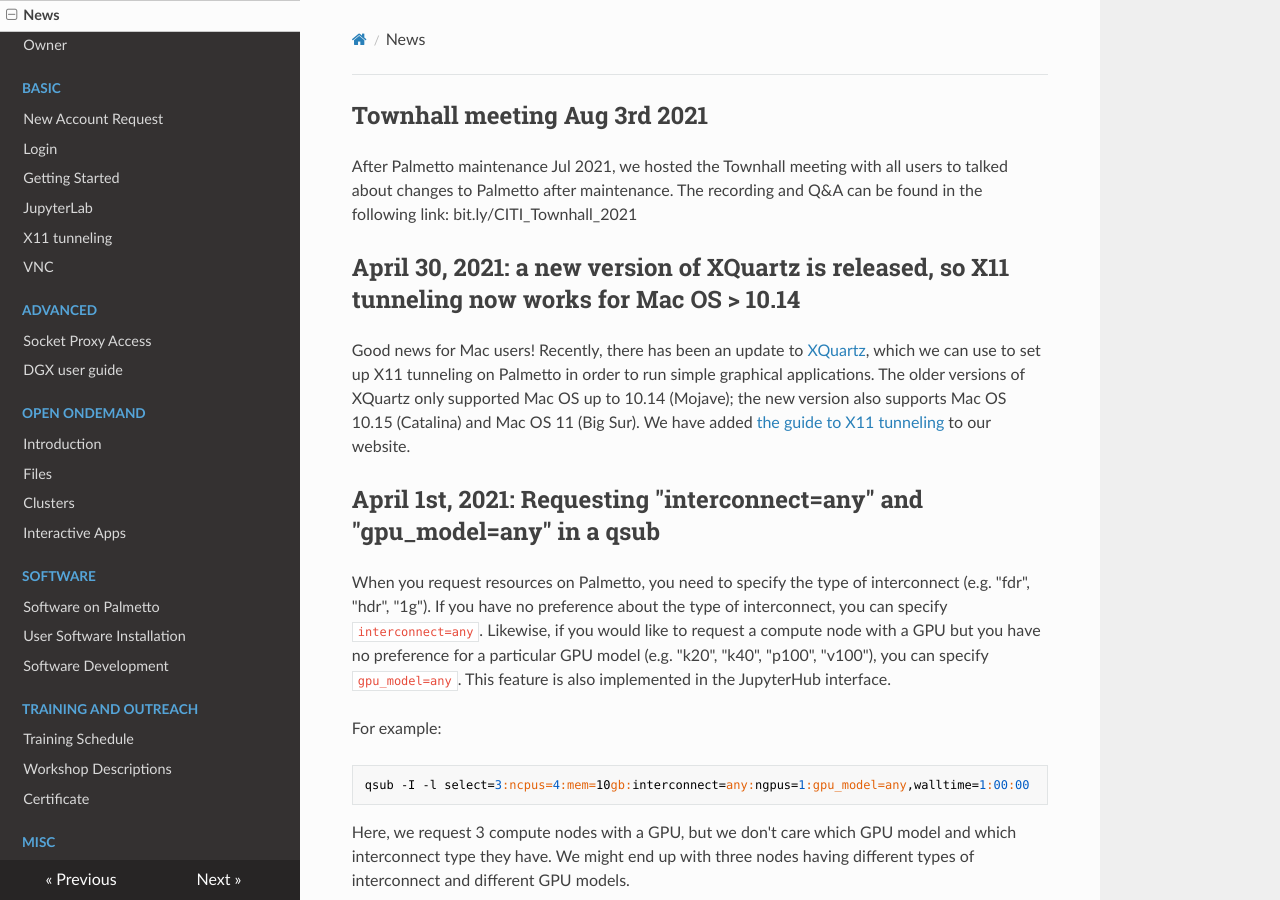
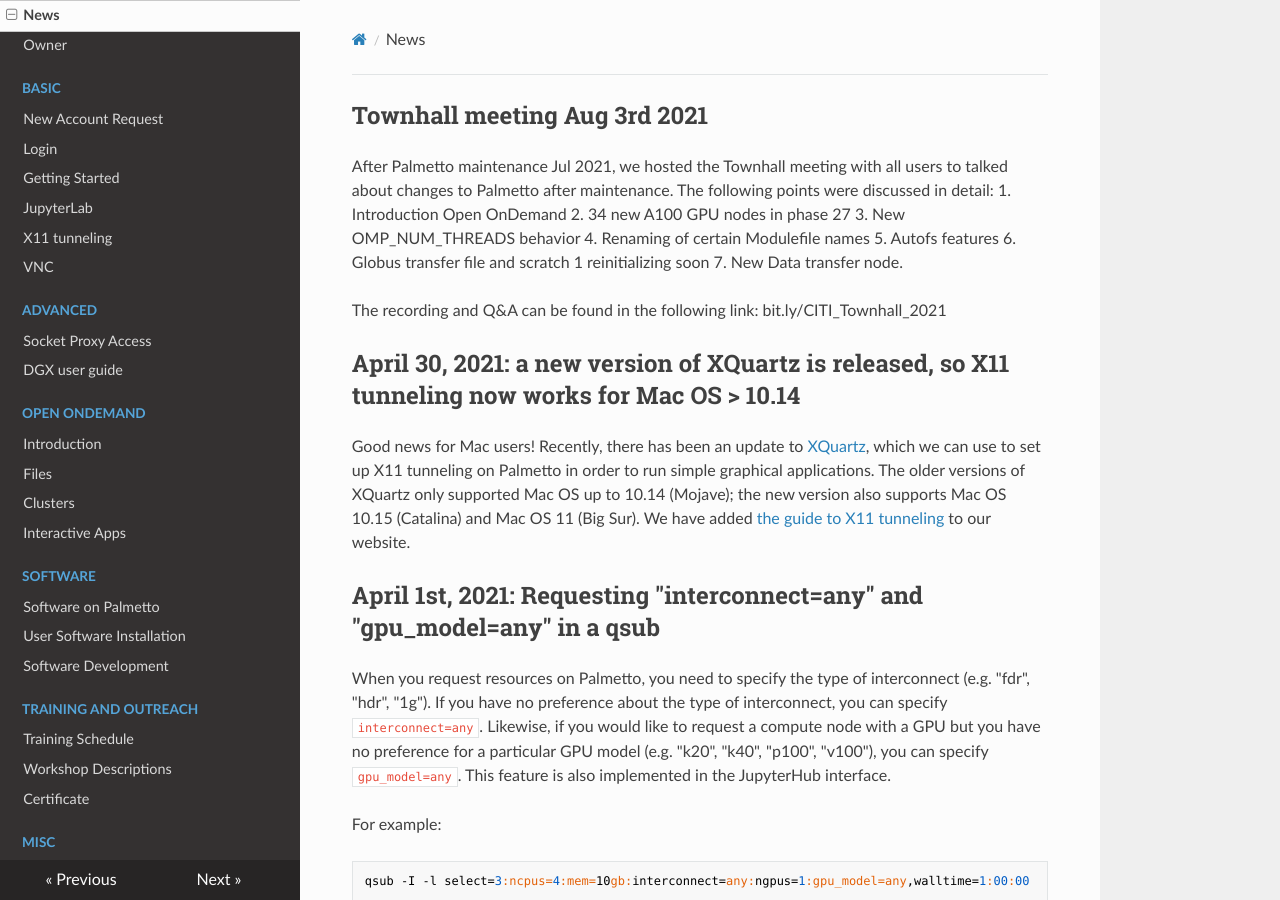
Before and after one commit to clemsonciti/palmetto-documentation, an MkDocs documentation site: the page built from docs/news.md, in a window 1280 px wide and 900 px high. Built offline with MkDocs 1.6.1, drawn with Linux system fonts in a browser that asks for light colours; nearby versions of some CDN libraries.

Commit message:
Update news.md

```diff
--- a/docs/news.md
+++ b/docs/news.md
@@ -1,6 +1,16 @@
 ## Townhall meeting Aug 3rd 2021
 After Palmetto maintenance Jul 2021, we hosted the Townhall meeting with all users to talked about changes to Palmetto after maintenance.
-The recording and Q&A can be found in the following link: bit.ly/CITI_Townhall_2021
+The following points were discussed in detail:
+1. Introduction Open OnDemand
+2. 34 new A100 GPU nodes in phase 27
+3. New OMP_NUM_THREADS behavior
+4. Renaming of certain Modulefile names
+5. Autofs features
+6. Globus transfer file and scratch 1 reinitializing soon
+7. New Data transfer node.
+
+The recording and Q&A can be found in the following link:
+bit.ly/CITI_Townhall_2021
 
 ## April 30, 2021: a new version of XQuartz is released, so X11 tunneling now works for Mac OS > 10.14
 
```
